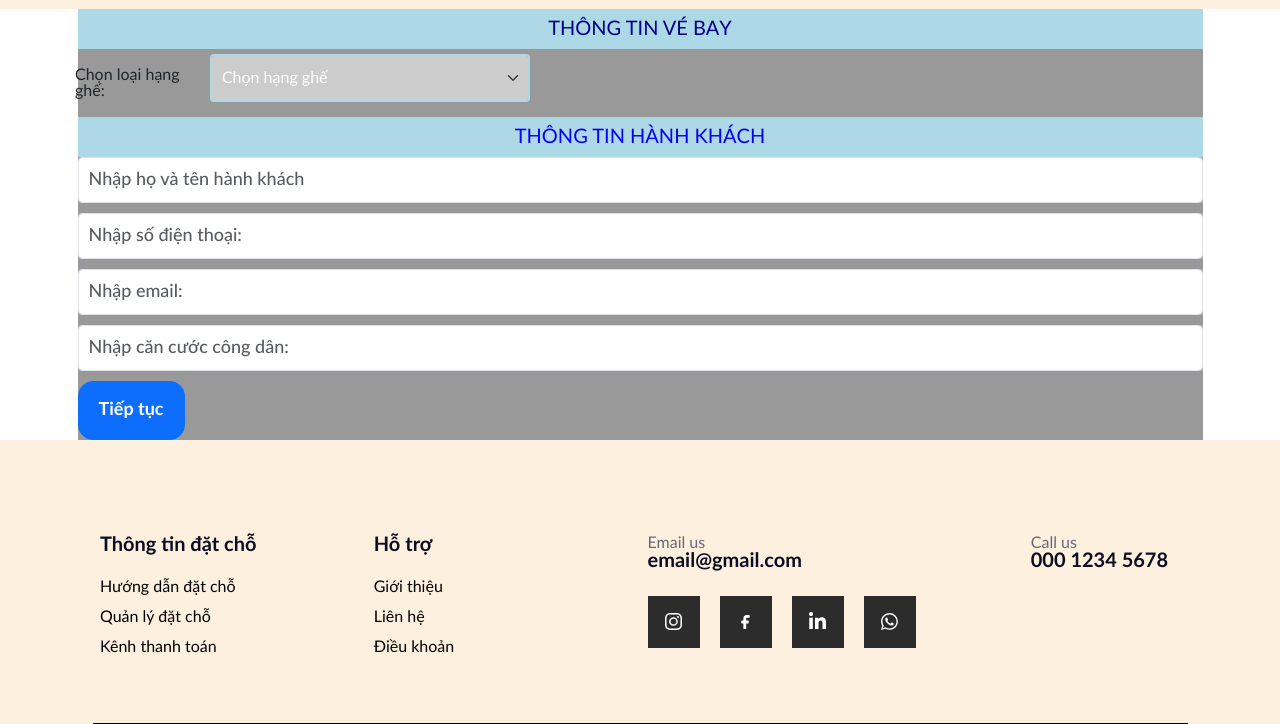
After one commit to peterhuynh2004/QLChuyenBay, a Flask app: page /datveonline in a window 1280 px wide. The commit adds this page. Shown: the part 189-913 px from the top of the page. Run offline with Flask 3, Linux system fonts and the light colour scheme; some libraries are stand-ins or nearby versions.

Commit message:
push_lai_consualoi

```diff
--- a/appQLChuyenBay/__init__.py
+++ b/appQLChuyenBay/__init__.py
@@ -11,7 +11,7 @@ app = Flask(__name__)
 app.secret_key = 'ạkdgasfu324234afssdffdsg'
 
 app.secret_key = 'HGHJAHA^&^&*AJAVAHJ*^&^&*%&*^GAFGFAG'
-app.config["SQLALCHEMY_DATABASE_URI"] = "mysql+pymysql://root:@localhost:3306/QLChuyenBay?charset=utf8mb4"
+app.config["SQLALCHEMY_DATABASE_URI"] = "mysql+pymysql://root:%s@localhost:3306/qlchuyenbay?charset=utf8mb4" % quote('Admin@123')
 app.config["SQLALCHEMY_TRACK_MODIFICATIONS"] = True
 app.config["PAGE_SIZE"] = 8
 
--- a/appQLChuyenBay/index.py
+++ b/appQLChuyenBay/index.py
@@ -12,7 +12,6 @@ from flask_login import login_user, logout_user
 @app.route("/")
 def index():
     return render_template('index.html')
-
 
 
 @app.route("/trangchu")
@@ -125,6 +124,55 @@ def load_user(user_id):
         return None
 
 
+@app.route("/timkiemchuyenbay")
+def timkiemchuyenbay():
+    airport = dao.load_airport()
+    id_SanBayDen = request.args.get('id_SanBayDen')
+    id_SanBayDi = request.args.get('id_SanBayDi')
+    ngayDi = request.args.get('ngayDi')
+    flight = dao.load_flight(id_SanBayDen=id_SanBayDen, id_SanBayDi=id_SanBayDi, ngayDi=ngayDi)
+
+    return render_template('timkiemchuyenbay.html',
+                           airport=airport, flight=flight,
+                           id_SanBayDi=id_SanBayDi, id_SanBayDen=id_SanBayDen)
+
+
+@app.route("/datveonline", methods=['GET', 'POST'])
+def datveonline():
+    if request.method == 'POST':
+        # Lấy giá trị từ form
+        hangGhe = request.form.get('hangGhe')
+        fullName = request.form.get('fullName')
+        phone = request.form.get('phone')
+        email = request.form.get('email')
+        cccd = request.form.get('cccd')
+
+        # Lưu thông tin vào session
+        session['hangGhe'] = hangGhe
+        session['fullName'] = fullName
+        session['phone'] = phone
+        session['email'] = email
+        session['cccd'] = cccd
+
+        # Chuyển sang bước tiếp theo
+        return redirect('thongtindatve')
+    # Lấy thông tin từ session nếu đã được lưu
+    hangGhe = session.get('hangGhe', '')
+    fullName = session.get('fullName', '')
+    phone = session.get('phone', '')
+    email = session.get('email', '')
+    cccd = session.get('cccd', '')
+    return render_template('datveonline.html', hangGhe=hangGhe, fullName=fullName, phone=phone, email=email, cccd=cccd)
+
+
+@app.route("/thongtindatve", methods=['GET', 'POST'])
+def thongtindatve():
+    return render_template('thongtindatve.html',
+                           fullName=session['fullName'],
+                           email=session['email'],
+                           cccd=session['cccd'])
+
+
 if __name__ == '__main__':
     with app.app_context():
         app.run(port=8000, debug=True)
--- a/appQLChuyenBay/static/css/style.css
+++ b/appQLChuyenBay/static/css/style.css
@@ -822,3 +822,41 @@ input.block-item{
 .dropdown li:hover {
     background-color: #f8f9fa;
 }
+
+/*trang datve_online*/
+.form-select{
+    background-color: #cccccc;
+    color: #ffffff;
+    font-size: 18px;
+    border-color: lightblue;
+    border-width: 2px;
+}
+
+.datve_online{
+    font-size: 16px;
+}
+
+.form-control{
+    padding: 10px;
+    font-size: 16px;
+}
+
+.form-group {
+    margin-bottom: 1rem;
+}
+
+.error-message {
+    color: red;
+    font-size: 0.9rem;
+    margin-top: 5px;
+}
+
+ .form-container {
+    display: none;
+}
+.form-container.active {
+    display: block;
+}
+.button-container {
+    margin-top: 20px;
+}
--- /dev/null
+++ b/appQLChuyenBay/static/js/timkiemchuyenbay.js
@@ -0,0 +1,88 @@
+function kiemTraThongTin(event, nextStep) {
+    // Ngăn chặn hành vi mặc định của form (gửi form và tải lại trang)
+    event.preventDefault();
+
+    // Tạo 1 biến giữ trạng thái thông tin hợp lệ
+    let isValid = true;
+
+    // Kiểm tra hạng ghế:
+    const hangGhe = document.getElementById('hangGhe');
+    const hangGheError = document.getElementById('hangGheError');
+    if (hangGhe.value.trim() === '') {
+        hangGheError.textContent = 'Vui lòng chọn hạng ghế của bạn!'
+        isValid = false;
+    } else{
+        hangGheError.textContent = '';
+    }
+
+    // Kiểm tra họ và tên
+    const fullName = document.getElementById('fullName');
+    const fullNameError = document.getElementById('fullNameError');
+    if (fullName.value.trim() === '') {
+        fullNameError.textContent = 'Họ và tên không được để trống.';
+        isValid = false;
+    } else {
+        fullNameError.textContent = '';
+    }
+
+    // Kiểm tra số điện thoại
+    const phone = document.getElementById('phone');
+    const phoneError = document.getElementById('phoneError');
+    const phoneRegex = /^[0-9]{10}$/; // Sử dụng biểu thức chính quy để kiểm tra định dạng số điện thoại
+    if (!phoneRegex.test(phone.value)) {
+        phoneError.textContent = 'Số điện thoại phải là 10 chữ số.';
+        isValid = false;
+    } else {
+        phoneError.textContent = '';
+    }
+
+    // Kiểm tra email
+    const email = document.getElementById('email');
+    const emailError = document.getElementById('emailError');
+    const emailRegex = /^[^\s@]+@[^\s@]+\.[^\s@]+$/;
+    if (!emailRegex.test(email.value)) {
+        emailError.textContent = 'Email không hợp lệ.';
+        isValid = false;
+    } else {
+        emailError.textContent = '';
+    }
+
+    // Kiểm tra căn cước công dân (CCCD)
+    const cccd = document.getElementById('cccd');
+    const cccdError = document.getElementById('cccdError');
+    const cccdRegex = /^[0-9]{12}$/;
+    if (!cccdRegex.test(cccd.value)) {
+        cccdError.textContent = 'CCCD phải là 12 chữ số.';
+        isValid = false;
+    } else {
+        cccdError.textContent = '';
+    }
+
+    // Nếu tất cả thông tin hợp lệ, di chuyển sang bước tiếp theo
+    if (isValid) {
+        document.getElementById('form1').submit(); // Di chuyển đến bước tiếp theo
+    }
+}
+
+//function nextForm(event, step) {
+////    if (step == 2)
+////        event.preventDefault();
+//    const currentForm = document.querySelector('.form-container.active');
+//    currentForm.classList.remove('active');
+//    document.getElementById(`formStep${step}`).classList.add('active');
+//}
+//
+//function prevForm(step) {
+//    const currentForm = document.querySelector('.form-container.active');
+//    currentForm.classList.remove('active');
+//    document.getElementById(`formStep${step}`).classList.add('active');
+//}
+
+
+function kiemtrakhuhoi() {
+      const returnCheckbox = document.getElementById("return-checkbox");
+      const returnDate = document.getElementById("return-date");
+
+      //Bật hoặc tắt trường ngày về dựa trên trạng thái checkbox
+      returnDate.disabled = !returnCheckbox.checked;
+    }
--- /dev/null
+++ b/appQLChuyenBay/templates/datveonline.html
@@ -0,0 +1,85 @@
+{% extends 'layout/base.html' %}
+{% block content %}
+
+<div id="formStep1" class="form-container active">
+    <form id="form1" method="POST" action="{{ url_for('datveonline') }}" name="form1">
+        <div>
+        <h1 style="text-align: center; color: darkblue; background-color: lightblue; font-size: 20px; padding: 10px">
+            THÔNG TIN VÉ BAY
+        </h1>
+        <div class="row">
+            <div class="col-md-5 p-2" style="display: flex; align-items: center; gap: 10px;">
+                <div style="margin: 0; font-size: 16px; width: 40%" > Chọn loại hạng ghế:</div>
+                <select class="form-select form-control form-group" id="hangGhe" name="hangGhe">
+                    <option value="" selected>Chọn hạng ghế</option>
+                    <option value="Phổ thông">Phổ thông</option>
+                    <option value="Phổ thông đặt biệt">Phổ thông đặt biệt</option>
+                    <option value="Thương gia">Thương gia</option>
+                    <option value="Hạng nhất">Hạng nhất</option>
+                </select>
+                <div class="error-message" id="hangGheError"></div>
+            </div>
+        </div>
+    </div>
+    <h1 style="text-align: center; color: blue; background-color: lightblue; font-size: 20px; padding: 10px">
+        THÔNG TIN HÀNH KHÁCH
+    </h1>
+        <div class="form-group">
+            <input type="text" class="form-control" id="fullName" name="fullName"
+                   placeholder="Nhập họ và tên hành khách" required>
+            <div class="error-message" id="fullNameError"></div>
+        </div>
+        <div class="form-group">
+            <input type="text" class="form-control" id="phone" name="phone" placeholder="Nhập số điện thoại:" required>
+            <div class="error-message" id="phoneError"></div>
+        </div>
+        <div class="form-group">
+            <input type="email" class="form-control" id="email" name="email" placeholder="Nhập email: " required>
+            <div class="error-message" id="emailError"></div>
+        </div>
+        <div class="form-group">
+            <input type="text" class="form-control" id="cccd" name="cccd" placeholder="Nhập căn cước công dân:"
+                   required>
+            <div class="error-message" id="cccdError"></div>
+        </div>
+        <div class="button  -container">
+            <button type="submit" name="form1_submit" onclick="kiemTraThongTin(event, 2)" class="btn btn-primary"
+                    value="Tiep tuc">Tiếp tục
+            </button>
+        </div>
+    </form>
+</div>
+<!--<div id="formStep2" class="form-container">-->
+<!--    <h1 style="text-align: center; color: darkblue; background-color: lightblue; font-size: 20px; padding: 10px">-->
+<!--        CHỌN TIỆN ÍCH CHO CHUYẾN BAY-->
+<!--    </h1>-->
+<!--    <form id="form2">-->
+<!--        <div class="form-group">-->
+<!--            <input type="text" class="form-control" value=" Họ và tên hành khách:  {{ session['fullName'] }}" disabled>-->
+<!--        </div>-->
+<!--        <div class="form-group">-->
+<!--            <input type="text" class="form-control" value=" Số điên thoại:  {{ session['phone'] }}" disabled>-->
+<!--        </div>-->
+<!--        <div class="form-group">-->
+<!--            <input type="text" class="form-control" value=" Email:  {{ session['email'] }}" disabled>-->
+<!--        </div>-->
+<!--        <div class="form-group">-->
+<!--            <input type="text" class="form-control" value=" Căn cước công dân:  {{ session['cccd'] }}" disabled>-->
+<!--        </div>-->
+<!--        <input type="text" placeholder="Nhập CCCD" class="form-control"><br>-->
+<!--        <div class="button-container">-->
+<!--            <button type="button" onclick="nextForm(3)" class="btn btn-primary">Tiếp tục</button>-->
+<!--            <button type="button" onclick="prevForm(1)" class="btn btn-danger">Quay lại</button>-->
+<!--        </div>-->
+<!--    </form>-->
+<!--</div>-->
+<!--<div id="formStep3" class="form-container">-->
+<!--    <h2>HELLO {{fullName}}</h2>-->
+<!--    <p>Vui lòng kiểm tra thông tin trước khi gửi!</p>-->
+<!--    <div class="button-container">-->
+<!--        <button type="submit" class="btn btn-success">Hoàn tất</button>-->
+<!--        <button type="button" onclick="prevForm(2)" class="btn btn-danger">Quay lại</button>-->
+<!--    </div>-->
+<!--</div>-->
+
+{% endblock %}
--- a/appQLChuyenBay/templates/layout/base.html
+++ b/appQLChuyenBay/templates/layout/base.html
@@ -57,4 +57,5 @@
 <script src="https://cdnjs.cloudflare.com/ajax/libs/jquery-cookie/1.4.1/jquery.cookie.min.js"></script>
 <script src="{{ url_for('static', filename='js/index.js') }}"></script>
 <script src="{{ url_for('static', filename='js/register.js') }}"></script>
+<script src="{{ url_for('static', filename='js/timkiemchuyenbay.js') }} "></script>
 </html>
```
Also changed, not shown: appQLChuyenBay/dao.py (+15 -1 lines), appQLChuyenBay/models.py (+66 -2 lines), appQLChuyenBay/templates/thongtindatve.html (added, +27 -0 lines), appQLChuyenBay/templates/timkiemchuyenbay.html (added, +134 -0 lines).
